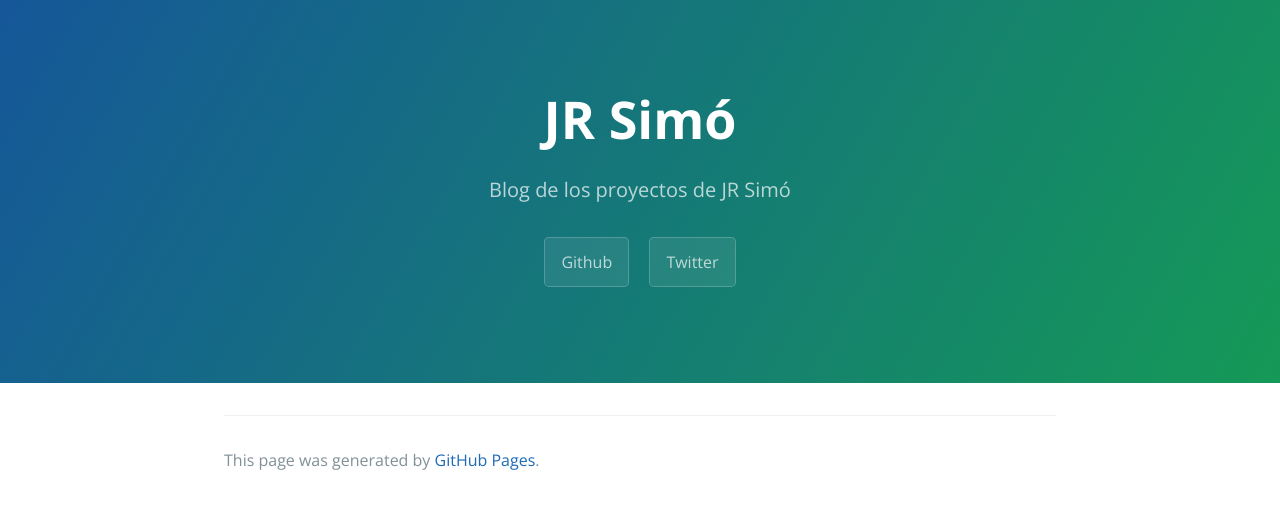
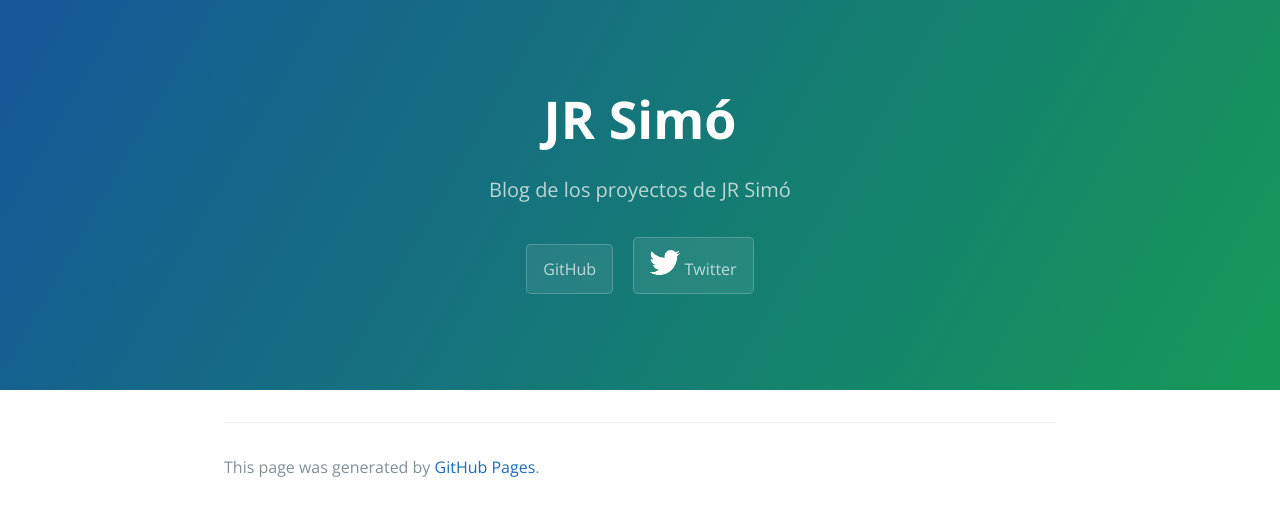
Before and after one commit to jrsimo/jrsimo.github.io, a Jekyll site: the page built from index.md, in a window 1280 px wide. Shown: the top 516 px of the page. Built offline with Jekyll 4.4.1, drawn with Linux system fonts in a browser that asks for light colours.

Commit message:
Poner imagen de icono de twitter en el botón de cabecera.

```diff
--- a/_layouts/default.html
+++ b/_layouts/default.html
@@ -17,8 +17,8 @@
         <a href="{{ site.github.repository_url }}" class="btn">View on GitHub</a>
       {% endif %}
       {% if site.show_downloads %}
-        <a href="{{ github.com/jrsimo }}" class="btn"> Github </a>
-        <a href="{{ twitter.com/jrsimo }}" class="btn"> Twitter </a>
+        <a href="{{ github.com/jrsimo }}" class="btn"> GitHub </a>
+        <a href="{{ twitter.com/jrsimo }}" class="btn"> <img src="twitter.png"> Twitter </a>
       {% endif %}
     </section>
 
```
Also changed, not shown: twitter.png (added).
